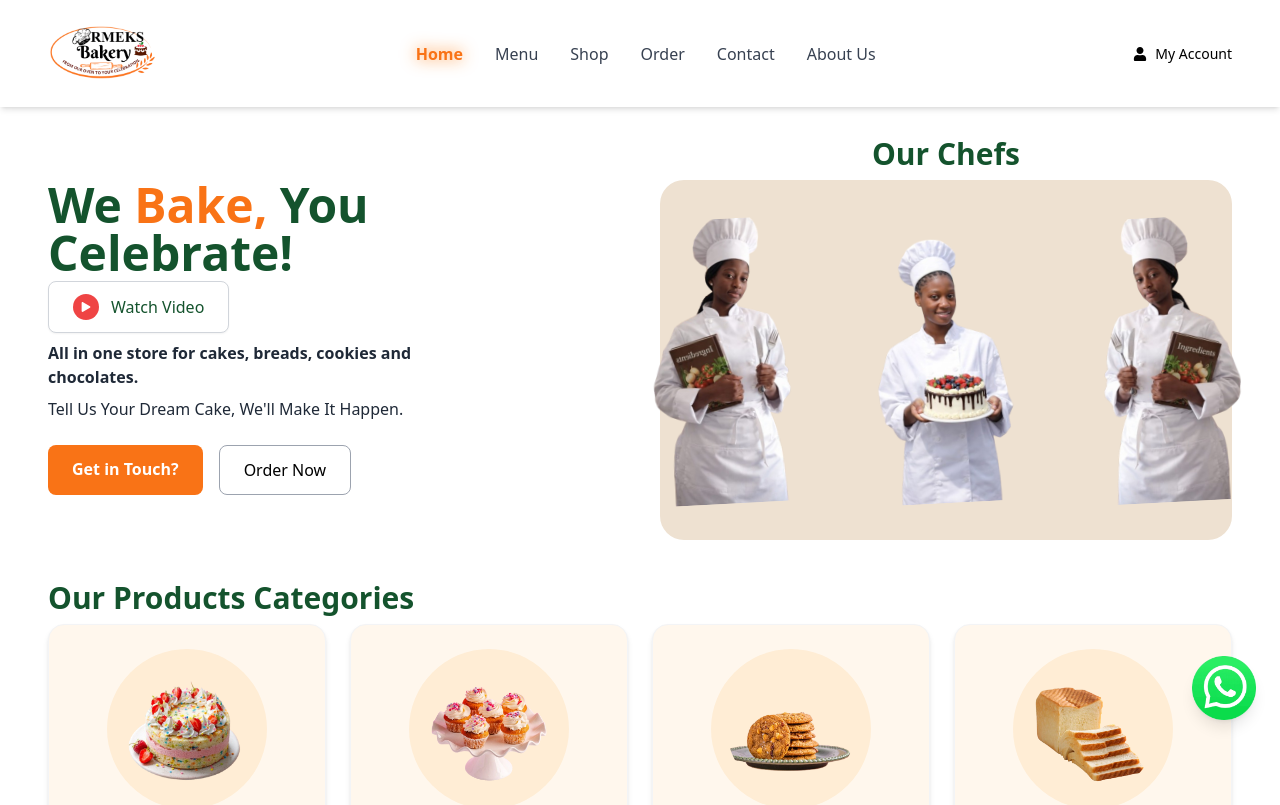
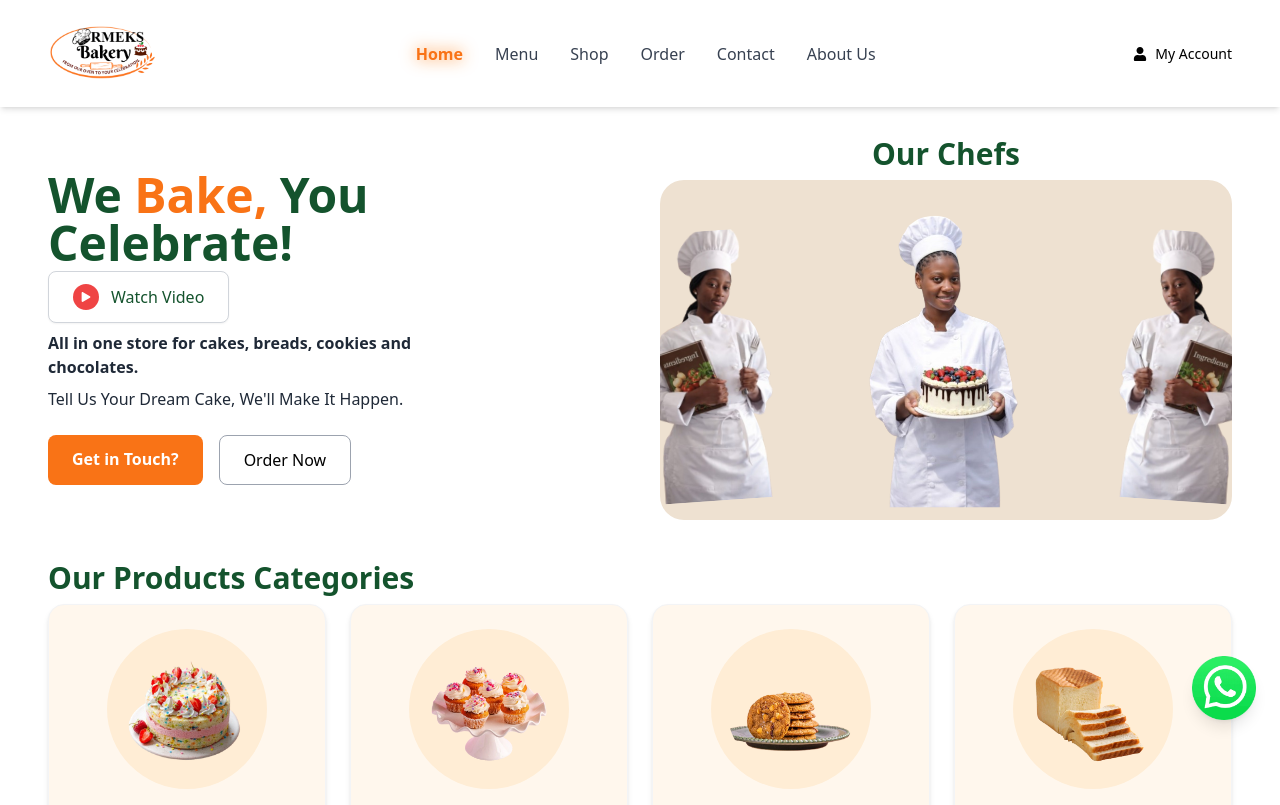
Before and after one commit to Methusela11/HomeMadeBakes, a React (Create React App) app in the folder frontend/: page / in a window 1280 px wide. Shown: the top 805 px of the page. Built offline with nearby package versions, Linux system fonts and the light colour scheme.

Commit message:
home chefs

```diff
--- a/frontend/src/pages/BakeryLanding.js
+++ b/frontend/src/pages/BakeryLanding.js
@@ -92,22 +92,75 @@ export default function BakeryLanding() {
           <h1 className="text-2xl md:text-3xl font-bold text-green-900 mb-2">
             Our Chefs
           </h1>
-          <div className=" bg-[#eee1d1] rounded-3xl p-4 flex justify-center items-center gap-4 w-full max-w-[1100px] h-[260px] sm:h-[320px] lg:h-[360px] mx-auto">
+          <div
+            className="
+    bg-[#eee1d1]
+    rounded-3xl
+    px-3
+    py-5
+    flex
+    justify-center
+    items-end
+    gap-3
+    sm:gap-6
+    md:gap-8
+    w-full
+    max-w-[1100px]
+    mx-auto
+    min-h-[200px]
+    sm:min-h-[280px]
+    lg:min-h-[340px]
+    overflow-hidden
+  "
+          >
             {" "}
             <img
               alt="chef"
               src={chef3Image}
-              className=" w-[90px] sm:w-[160px] lg:w-[190px] rounded-2xl rotate-[-3deg] hover:scale-125 transition"
+              className="
+    w-[70px]
+    sm:w-[130px]
+    md:w-[150px]
+    lg:w-[180px]
+    object-contain
+    rounded-2xl
+    rotate-[-4deg]
+    transition
+    duration-300
+    hover:scale-110
+  "
             />
             <img
               alt="chef"
               src={chef2Image}
-              className=" w-[130px] sm:w-[160px] lg:w-[190px] rounded-2xl rotate-[-3deg] hover:scale-125 transition"
+              className="
+    w-[100px]
+    sm:w-[150px]
+    md:w-[170px]
+    lg:w-[200px]
+    object-contain
+    rounded-2xl
+    scale-105
+    transition
+    duration-300
+    hover:scale-115
+  "
             />
             <img
               alt="chef"
               src={chef1Image}
-              className=" w-[90px] sm:w-[160px] lg:w-[190px] rounded-2xl rotate-[-3deg] hover:scale-125 transition"
+              className="
+    w-[70px]
+    sm:w-[130px]
+    md:w-[150px]
+    lg:w-[180px]
+    object-contain
+    rounded-2xl
+    rotate-[4deg]
+    transition
+    duration-300
+    hover:scale-110
+  "
             />
           </div>
         </div>
```
